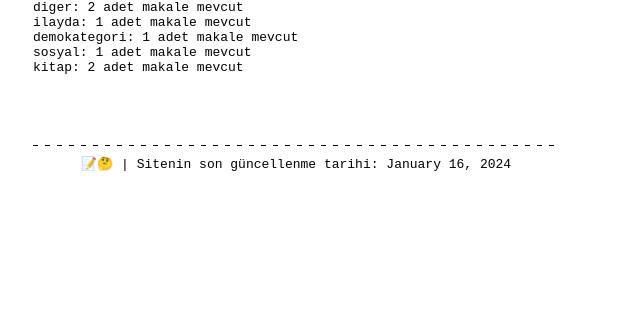
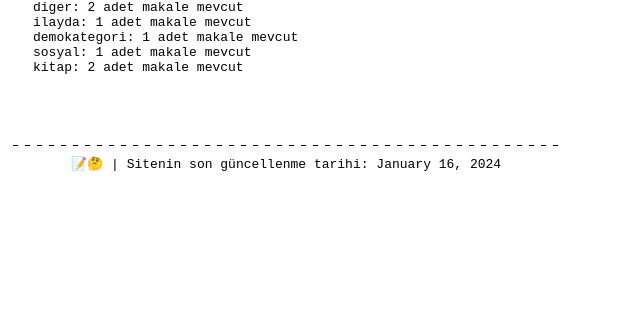
Before and after one commit to ozhanatali/ozhanatali.github.io, a Jekyll site: the page built from index.html, in a window 1280 px wide. Shown: the part 610-930 px from the top of the page, without its empty margins (0-640 px from the left). Built offline with Jekyll 4.4.1, drawn with Linux system fonts in a browser that asks for light colours.

Commit message:
Update default.html

```diff
--- a/_layouts/default.html
+++ b/_layouts/default.html
@@ -26,16 +26,16 @@
   <div class="title">
     <a href="/">Özhan Atalı</a><br>
      <hr class="border02">
-</div>
+  </div>
 
 
   {{ content }}
 
 <br><br><br><br>
-<div class="title" style="margin-left:20px">
-<hr class="border02">
-📝🤔 | Sitenin son güncellenme tarihi: {{ site.time | date: '%B %d, %Y' }}
-</div
+<div class="title">
+   <hr class="border02">
+   📝🤔 | Sitenin son güncellenme tarihi: {{ site.time | date: '%B %d, %Y' }}
+</div>
 <br><br>
 
 </div>
```
